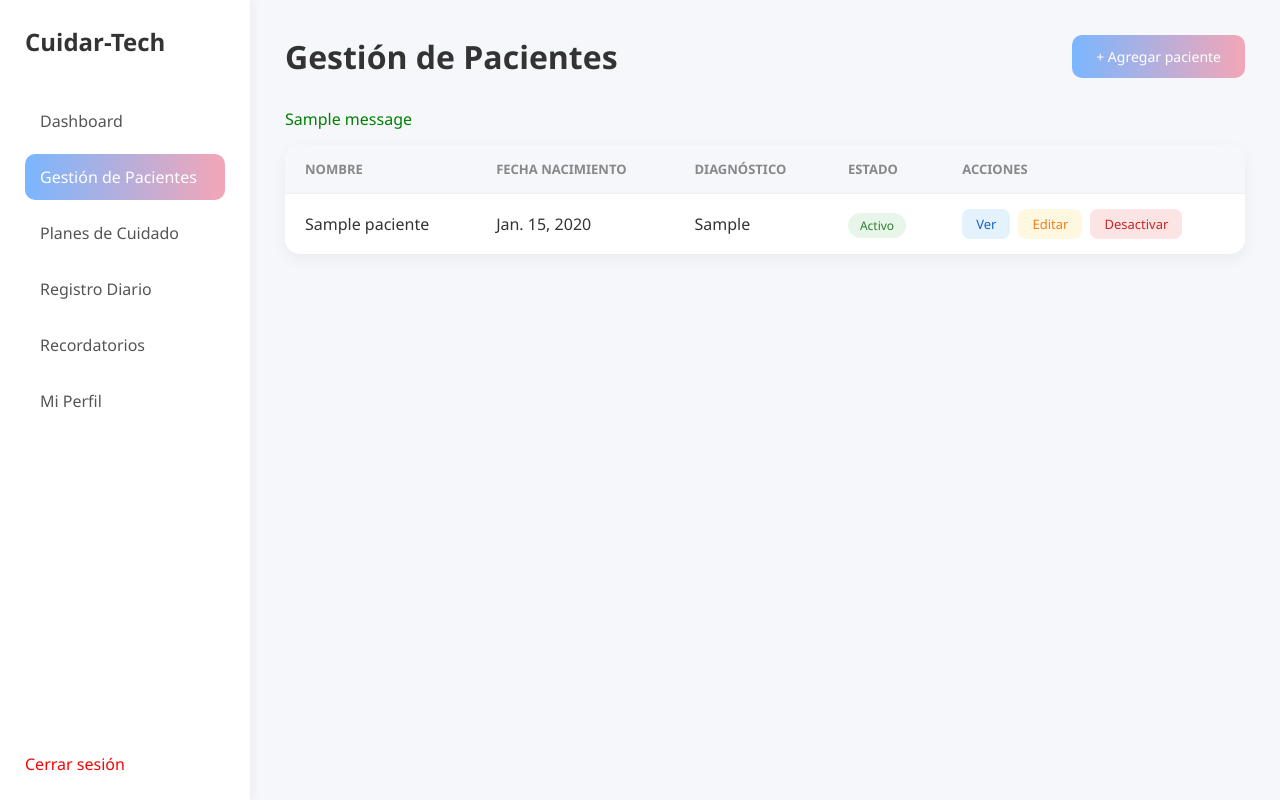
After one commit to sarasanchezes-bot/cuidartech, a Django app: template templates/pacientes/lista_pacientes.html in a window 1280 px wide. The commit adds this page. Run offline with Django 5.2, Linux system fonts and the light colour scheme; the template is opened without the code that fills it: values that come from a table or form of the project are taken from there, others are empty; tables that the repository leaves empty hold one stand-in row (values such as "Sample post"); one stand-in notice (Sample message) is shown.

Commit message:
agrega modulo de pacientes completo

```diff
--- a/templates/dashboard_cuidador.html
+++ b/templates/dashboard_cuidador.html
@@ -21,7 +21,7 @@
 
         <ul>
             <li class="active">Dashboard</li>
-            <li>Gestión de Pacientes</li>
+            <li><a href="/pacientes/">Gestión de Pacientes</a></li>
             <li>Planes de Cuidado</li>
             <li>Registro Diario</li>
             <li>Recordatorios</li>
--- /dev/null
+++ b/templates/pacientes/lista_pacientes.html
@@ -0,0 +1,140 @@
+<!DOCTYPE html>
+<html lang="es">
+<head>
+<meta charset="UTF-8">
+<title>Pacientes - CuidarTech</title>
+<style>
+* { margin:0; padding:0; box-sizing:border-box; font-family:'Segoe UI',sans-serif; }
+body { background:#f5f7fb; display:flex; }
+
+.sidebar {
+    width:250px; height:100vh; background:white;
+    padding:25px; box-shadow:2px 0 10px rgba(0,0,0,0.05);
+    display:flex; flex-direction:column; position:fixed;
+}
+.sidebar h2 { margin-bottom:40px; color:#333; }
+.sidebar ul { list-style:none; }
+.sidebar ul li { padding:12px 15px; margin-bottom:10px; border-radius:10px; cursor:pointer; color:#555; }
+.sidebar ul li:hover { background:#f2f4f8; }
+.sidebar ul li.active { background:linear-gradient(90deg,#7ab6ff,#f3a6b7); color:white; }
+.sidebar ul li a { text-decoration:none; color:inherit; display:block; }
+.logout { margin-top:auto; color:red; cursor:pointer; }
+
+.main { margin-left:250px; flex:1; padding:35px; }
+.header { display:flex; justify-content:space-between; align-items:center; margin-bottom:30px; }
+.header h1 { color:#333; }
+
+.btn-agregar {
+    background:linear-gradient(90deg,#7ab6ff,#f3a6b7);
+    color:white; border:none; padding:12px 24px;
+    border-radius:10px; cursor:pointer; font-size:14px;
+    text-decoration:none;
+}
+
+.tabla-container {
+    background:white; border-radius:15px;
+    box-shadow:0 5px 15px rgba(0,0,0,0.05); overflow:hidden;
+}
+
+table { width:100%; border-collapse:collapse; }
+thead { background:#f5f7fb; }
+th { padding:15px 20px; text-align:left; color:#888; font-size:13px; text-transform:uppercase; }
+td { padding:15px 20px; border-top:1px solid #f0f0f0; color:#333; }
+
+.estado-activo {
+    background:#e8f5e9; color:#2e7d32;
+    padding:4px 12px; border-radius:20px; font-size:12px;
+}
+.estado-inactivo {
+    background:#fce4e4; color:#c62828;
+    padding:4px 12px; border-radius:20px; font-size:12px;
+}
+
+.acciones { display:flex; gap:8px; }
+.btn-ver { background:#e3f2fd; color:#1565c0; border:none; padding:6px 14px; border-radius:8px; cursor:pointer; text-decoration:none; font-size:13px; }
+.btn-editar { background:#fff8e1; color:#f57f17; border:none; padding:6px 14px; border-radius:8px; cursor:pointer; text-decoration:none; font-size:13px; }
+.btn-desactivar { background:#fce4e4; color:#c62828; border:none; padding:6px 14px; border-radius:8px; cursor:pointer; font-size:13px; }
+
+.sin-pacientes { text-align:center; padding:60px; color:#aaa; }
+</style>
+</head>
+<body>
+
+<aside class="sidebar">
+    <h2>Cuidar-Tech</h2>
+    <ul>
+        <li><a href="/dashboard/">Dashboard</a></li>
+        <li class="active"><a href="/pacientes/">Gestión de Pacientes</a></li>
+        <li><a href="#">Planes de Cuidado</a></li>
+        <li><a href="#">Registro Diario</a></li>
+        <li><a href="#">Recordatorios</a></li>
+        <li><a href="#">Mi Perfil</a></li>
+    </ul>
+    <div class="logout"><a href="/logout/" style="color:red;text-decoration:none;">Cerrar sesión</a></div>
+</aside>
+
+<main class="main">
+
+    <div class="header">
+        <h1>Gestión de Pacientes</h1>
+        <a href="/pacientes/agregar/" class="btn-agregar">+ Agregar paciente</a>
+    </div>
+
+    {% if messages %}
+        {% for message in messages %}
+            <p style="color:green;margin-bottom:15px;">{{ message }}</p>
+        {% endfor %}
+    {% endif %}
+
+    <div class="tabla-container">
+        {% if pacientes %}
+        <table>
+            <thead>
+                <tr>
+                    <th>Nombre</th>
+                    <th>Fecha nacimiento</th>
+                    <th>Diagnóstico</th>
+                    <th>Estado</th>
+                    <th>Acciones</th>
+                </tr>
+            </thead>
+            <tbody>
+                {% for paciente in pacientes %}
+                <tr>
+                    <td>{{ paciente.nombre }}</td>
+                    <td>{{ paciente.fecha_nacimiento }}</td>
+                    <td>{{ paciente.diagnostico|default:"Sin diagnóstico" }}</td>
+                    <td>
+                        {% if paciente.estado %}
+                            <span class="estado-activo">Activo</span>
+                        {% else %}
+                            <span class="estado-inactivo">Inactivo</span>
+                        {% endif %}
+                    </td>
+                    <td>
+                        <div class="acciones">
+                            <a href="/pacientes/{{ paciente.id_paciente }}/" class="btn-ver">Ver</a>
+                            <a href="/pacientes/{{ paciente.id_paciente }}/editar/" class="btn-editar">Editar</a>
+                            {% if paciente.estado %}
+                            <form method="POST" action="/pacientes/{{ paciente.id_paciente }}/desactivar/" style="display:inline;">
+                                {% csrf_token %}
+                                <button type="submit" class="btn-desactivar" onclick="return confirm('¿Desactivar este paciente?')">Desactivar</button>
+                            </form>
+                            {% endif %}
+                        </div>
+                    </td>
+                </tr>
+                {% endfor %}
+            </tbody>
+        </table>
+        {% else %}
+        <div class="sin-pacientes">
+            <p>No tienes pacientes registrados aún.</p>
+            <a href="/pacientes/agregar/" class="btn-agregar" style="display:inline-block;margin-top:15px;">+ Agregar primer paciente</a>
+        </div>
+        {% endif %}
+    </div>
+
+</main>
+</body>
+</html>
--- a/usuarios/models.py
+++ b/usuarios/models.py
@@ -40,3 +40,23 @@ class RecuperacionPassword(models.Model):
 
     def __str__(self):
         return f"Recuperacion usuario {self.id_usuario_id}"
+
+class Paciente(models.Model):
+
+    id_paciente = models.AutoField(primary_key=True)
+    nombre = models.CharField(max_length=100)
+    fecha_nacimiento = models.DateField()
+    diagnostico = models.TextField(null=True, blank=True)
+    estado = models.BooleanField(default=True)
+
+    id_cuidador = models.ForeignKey(
+        Usuario,
+        on_delete=models.CASCADE,
+        db_column='id_cuidador'
+    )
+
+    class Meta:
+        db_table = 'pacientes'
+
+    def __str__(self):
+        return self.nombre
--- a/usuarios/urls.py
+++ b/usuarios/urls.py
@@ -8,4 +8,11 @@ urlpatterns = [
     path('verificar-codigo/', views.verificar_codigo, name='verificar_codigo'),
     path('reset-password/', views.reset_password, name='reset_password'),
     path('dashboard/', views.dashboard, name='dashboard'),
+
+    # Pacientes
+    path('pacientes/', views.lista_pacientes, name='lista_pacientes'),
+    path('pacientes/agregar/', views.agregar_paciente, name='agregar_paciente'),
+    path('pacientes/<int:id_paciente>/', views.detalle_paciente, name='detalle_paciente'),
+    path('pacientes/<int:id_paciente>/editar/', views.editar_paciente, name='editar_paciente'),
+    path('pacientes/<int:id_paciente>/desactivar/', views.desactivar_paciente, name='desactivar_paciente'),
 ]
```
Also changed, not shown: templates/pacientes/agregar_paciente.html (added, +92 -0 lines), templates/pacientes/detalle_paciente.html (added, +103 -0 lines), templates/pacientes/editar_paciente.html (added, +73 -0 lines), usuarios/views.py (+113 -1 lines).
